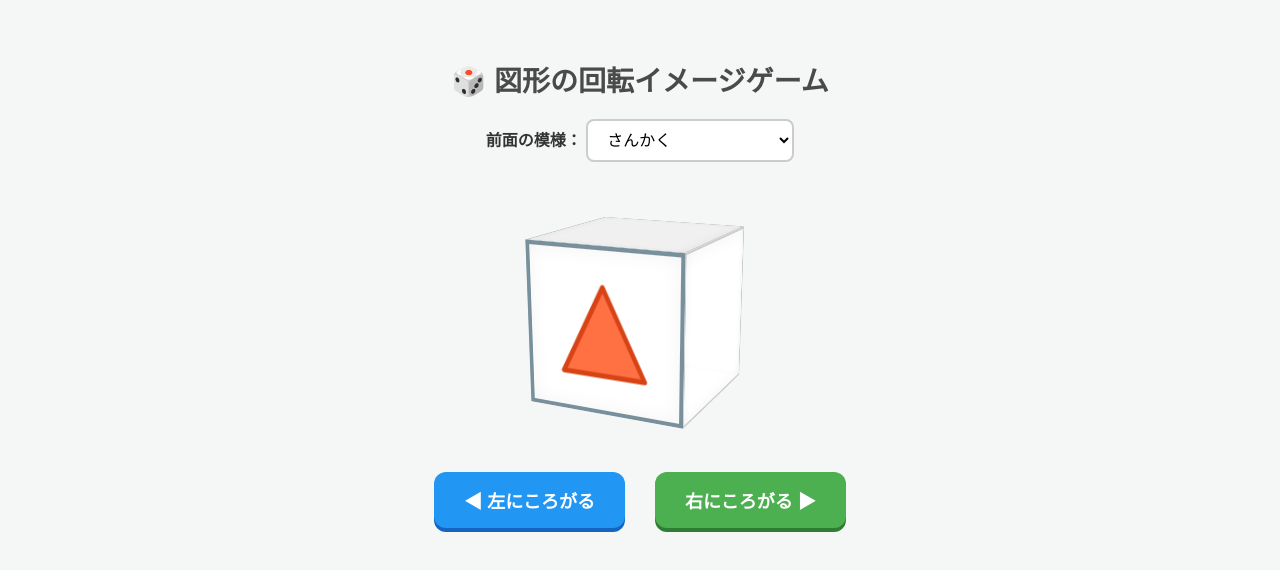
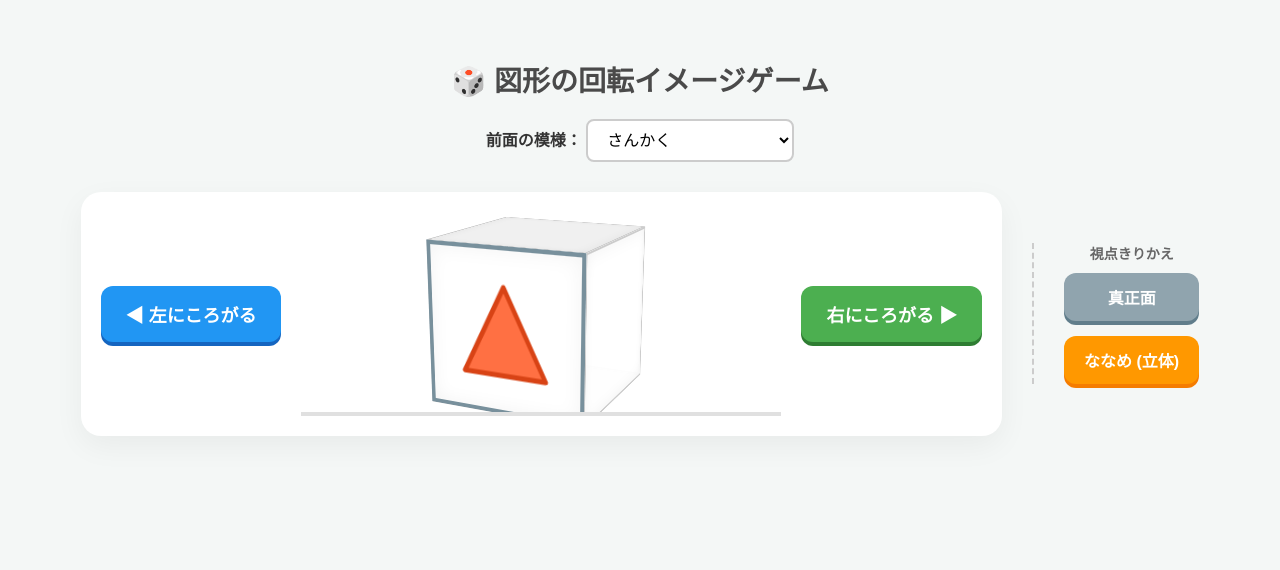
Before and after one commit to TH0510/saikoro-rotation, a plain HTML site: page index.html in a window 1280 px wide. Drawn offline with Linux system fonts and the light colour scheme.

Commit message:
Update index.html

```diff
--- a/index.html
+++ b/index.html
@@ -14,13 +14,14 @@
     padding: 40px 20px;
     color: #333;
     margin: 0;
+    overflow-x: hidden;
   }
   h1 {
     font-size: 28px;
     color: #4a4a4a;
     margin-bottom: 20px;
   }
-  .controls { margin-bottom: 40px; }
+  .controls { margin-bottom: 30px; }
   select {
     padding: 10px 15px;
     font-size: 16px;
@@ -30,18 +31,53 @@
     background-color: white;
   }
 
+  /* 全体のレイアウト */
+  .app-layout {
+    display: flex;
+    align-items: center;
+    justify-content: center;
+    gap: 30px;
+    width: 100%;
+    max-width: 1100px;
+  }
+
+  /* ゲームエリア（ボタンと立方体） */
+  .play-area {
+    display: flex;
+    align-items: center;
+    justify-content: center;
+    gap: 20px;
+    background: #fff;
+    padding: 20px;
+    border-radius: 20px;
+    box-shadow: 0 10px 30px rgba(0,0,0,0.05);
+  }
+
+  /* 転がるスペースを確保するコンテナ */
+  .scene-container {
+    width: 480px; /* 立方体が左右に1個分ずつ動ける幅 */
+    height: 200px;
+    display: flex;
+    align-items: center;
+    justify-content: center;
+    position: relative;
+    border-bottom: 4px solid #e0e0e0; /* 地面を表現 */
+    overflow: hidden; /* はみ出た部分は隠す */
+  }
+
   /* 3D空間のセットアップ */
   .scene {
     width: 160px;
     height: 160px;
     perspective: 800px; /* 奥行きの強さ */
-    margin: 30px 0;
   }
   .tilt {
     width: 100%;
     height: 100%;
     transform-style: preserve-3d;
-    /* 少し上と右から見下ろす視点にして、立体感を出す */
+    /* 視点切り替え用のアニメーション */
+    transition: transform 0.6s ease;
+    /* 初期状態はななめ視点 */
     transform: rotateX(-15deg) rotateY(-25deg);
   }
   .cube {
@@ -49,8 +85,8 @@
     height: 100%;
     position: relative;
     transform-style: preserve-3d;
-    /* 回転アニメーションの設定 */
-    transition: transform 0.6s cubic-bezier(0.25, 0.8, 0.25, 1);
+    /* 【変更】回転と移動のアニメーションを「ゆっくり」に設定（1.2秒） */
+    transition: transform 1.2s cubic-bezier(0.4, 0, 0.2, 1);
   }
   .face {
     position: absolute;
@@ -67,7 +103,7 @@
 
   /* 立方体の各面の位置設定 */
   .front {
-    border: 4px solid #78909c; /* 模様のある前面を強調 */
+    border: 4px solid #78909c;
     transform: rotateY(0deg) translateZ(80px);
     background: #fff;
   }
@@ -75,24 +111,36 @@
   .back   { transform: rotateY(180deg) translateZ(80px); }
   .left   { transform: rotateY(-90deg) translateZ(80px); }
   .top    { transform: rotateX(90deg) translateZ(80px); background: #f0f0f0; }
-  .bottom { transform: rotateX(-90deg) translateZ(80px); }
+  .bottom { transform: rotateX(-90deg) translateZ(80px); background: #e0e0e0; }
 
-  /* ボタンエリア */
-  .actions {
+  /* 視点変更ボタンエリア（右側） */
+  .view-controls {
     display: flex;
-    gap: 30px;
-    margin-top: 50px;
+    flex-direction: column;
+    gap: 15px;
+    padding-left: 30px;
+    border-left: 2px dashed #ccc;
   }
+  .view-title {
+    font-size: 14px;
+    font-weight: bold;
+    color: #666;
+    text-align: center;
+    margin-bottom: -5px;
+  }
+
+  /* ボタンのスタイリング */
   button {
     font-size: 18px;
     font-weight: bold;
-    padding: 15px 30px;
+    padding: 15px 25px;
     color: white;
     border: none;
     border-radius: 12px;
     cursor: pointer;
     box-shadow: 0 4px 0px rgba(0,0,0,0.2);
     transition: all 0.1s;
+    white-space: nowrap;
   }
   button:active {
     transform: translateY(4px);
@@ -100,6 +148,20 @@
   }
   .button-left { background-color: #2196F3; box-shadow: 0 4px 0px #1565C0; }
   .button-right { background-color: #4CAF50; box-shadow: 0 4px 0px #2E7D32; }
+
+  /* 視点ボタン */
+  .btn-view {
+    font-size: 16px;
+    padding: 12px 20px;
+    background-color: #90A4AE;
+    box-shadow: 0 4px 0px #607D8B;
+    color: white;
+  }
+  .btn-view.active {
+    background-color: #FF9800;
+    box-shadow: 0 4px 0px #F57C00;
+  }
+
 </style>
 </head>
 <body>
@@ -116,8 +178,14 @@
     </select>
   </div>
 
+  <div class="app-layout">
+    <!-- メインのゲームエリア -->
+    <div class="play-area">
+      <button class="button-left" onclick="rollLeft()">◀ 左にころがる</button>
+
+      <div class="scene-container">
         <div class="scene">
-    <div class="tilt">
+          <div class="tilt" id="tilt">
             <div class="cube" id="cube">
               <div class="face front" id="frontFace"></div>
               <div class="face back"></div>
@@ -128,17 +196,30 @@
             </div>
           </div>
         </div>
+      </div>
 
-  <div class="actions">
-    <button class="button-left" onclick="rollLeft()">◀ 左にころがる</button>
       <button class="button-right" onclick="rollRight()">右にころがる ▶</button>
+    </div>
+
+    <!-- 右側の視点切り替えボタン -->
+    <div class="view-controls">
+      <div class="view-title">視点きりかえ</div>
+      <button id="btnFront" class="btn-view" onclick="setView('front')">真正面</button>
+      <button id="btnDiagonal" class="btn-view active" onclick="setView('diagonal')">ななめ (立体)</button>
+    </div>
   </div>
 
   <script>
     let currentAngle = 0;
+    let currentX = 0; // 横の移動距離
+    const cubeSize = 160; // 立方体の1辺のサイズ
+
     const cube = document.getElementById('cube');
+    const tilt = document.getElementById('tilt');
     const frontFace = document.getElementById('frontFace');
     const shapeSelect = document.getElementById('shapeSelect');
+    const btnFront = document.getElementById('btnFront');
+    const btnDiagonal = document.getElementById('btnDiagonal');
 
     // SVGで描画する模様のデータ
     const shapes = {
@@ -146,15 +227,11 @@
                   <polygon points="50,15 15,85 85,85" fill="#FF7043" stroke="#D84315" stroke-width="4" stroke-linejoin="round"/>
                  </svg>`,
       bear: `<svg width="120" height="120" viewBox="0 0 100 100">
-               <!-- 耳 -->
                <circle cx="25" cy="25" r="15" fill="#8D6E63"/>
                <circle cx="75" cy="25" r="15" fill="#8D6E63"/>
-               <!-- 顔 -->
                <circle cx="50" cy="55" r="40" fill="#A1887F"/>
-               <!-- 目 -->
                <circle cx="35" cy="45" r="5" fill="#3E2723"/>
                <circle cx="65" cy="45" r="5" fill="#3E2723"/>
-               <!-- 鼻・口周り -->
                <ellipse cx="50" cy="65" rx="18" ry="14" fill="#D7CCC8"/>
                <circle cx="50" cy="60" r="5" fill="#3E2723"/>
                <path d="M 50 65 Q 50 75 42 72 M 50 65 Q 50 75 58 72" fill="none" stroke="#3E2723" stroke-width="2"/>
@@ -174,22 +251,42 @@
       frontFace.innerHTML = shapes[shapeSelect.value];
     }
 
-    // 右に転がる（時計回りに90度回転）
+    // キューブの角度と位置をCSSに適用
+    function applyTransform() {
+      // translateXで横に移動しつつ、rotateZで回転させる
+      cube.style.transform = `translateX(${currentX}px) rotateZ(${currentAngle}deg)`;
+    }
+
+    // 右に転がる
     function rollRight() {
       currentAngle += 90;
-      cube.style.transform = `rotateZ(${currentAngle}deg)`;
+      currentX += cubeSize; // 右に160px移動
+      applyTransform();
     }
 
-    // 左に転がる（反時計回りに90度回転）
+    // 左に転がる
     function rollLeft() {
       currentAngle -= 90;
-      cube.style.transform = `rotateZ(${currentAngle}deg)`;
+      currentX -= cubeSize; // 左に160px移動
+      applyTransform();
     }
 
-    // プルダウン変更時に模様を切り替え
+    // 視点の切り替え
+    function setView(viewType) {
+      if (viewType === 'front') {
+        // 真正面からの視点（奥行きをなくし、真っ直ぐに向ける）
+        tilt.style.transform = 'rotateX(0deg) rotateY(0deg)';
+        btnFront.classList.add('active');
+        btnDiagonal.classList.remove('active');
+      } else if (viewType === 'diagonal') {
+        // ななめからの視点（初期状態）
+        tilt.style.transform = 'rotateX(-15deg) rotateY(-25deg)';
+        btnDiagonal.classList.add('active');
+        btnFront.classList.remove('active');
+      }
+    }
+
     shapeSelect.addEventListener('change', updateShape);
-
-    // 初期表示
     updateShape();
   </script>
 </body>
```
Lines whose indentation alone changed are shown as unchanged.
